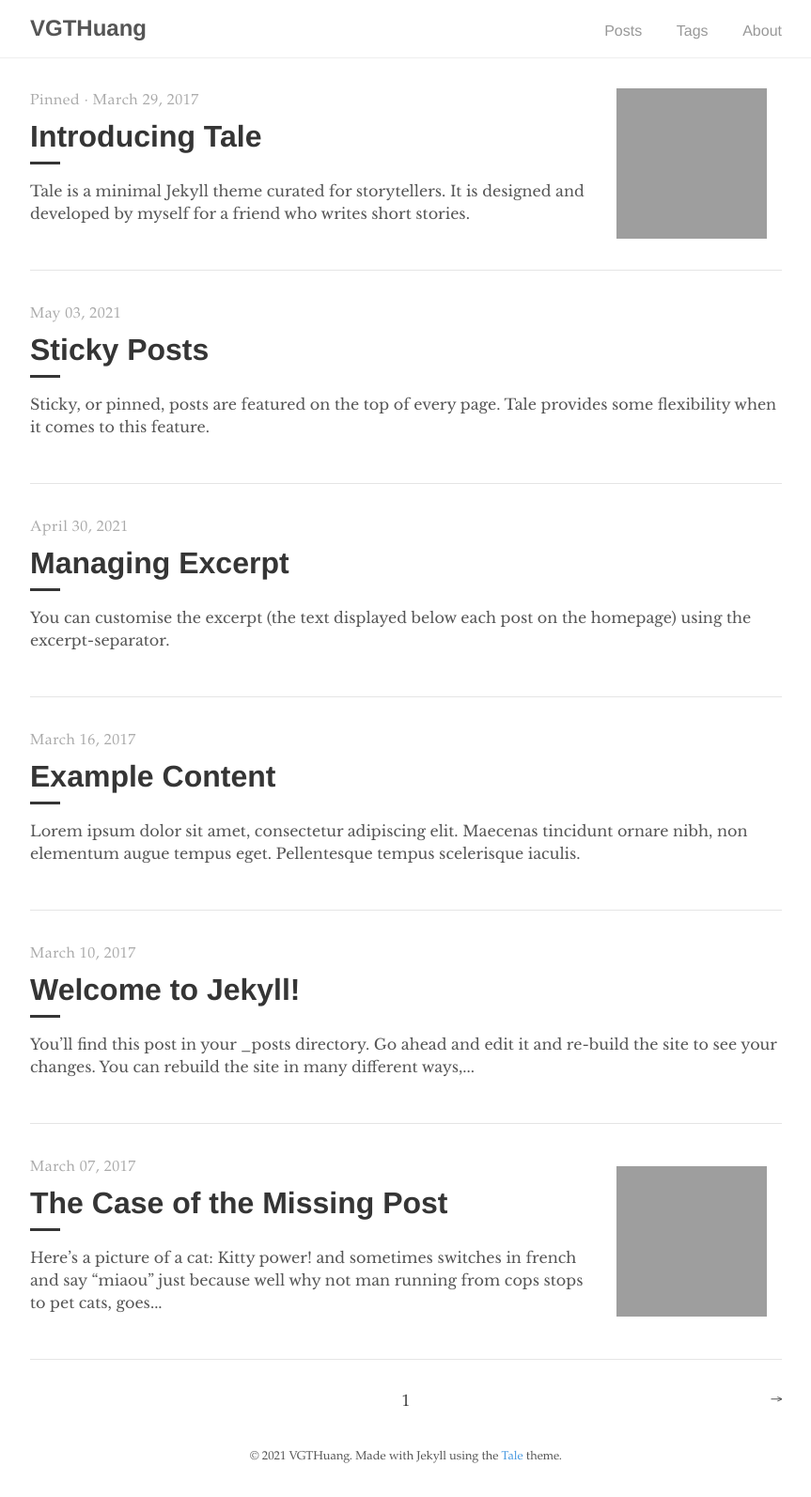
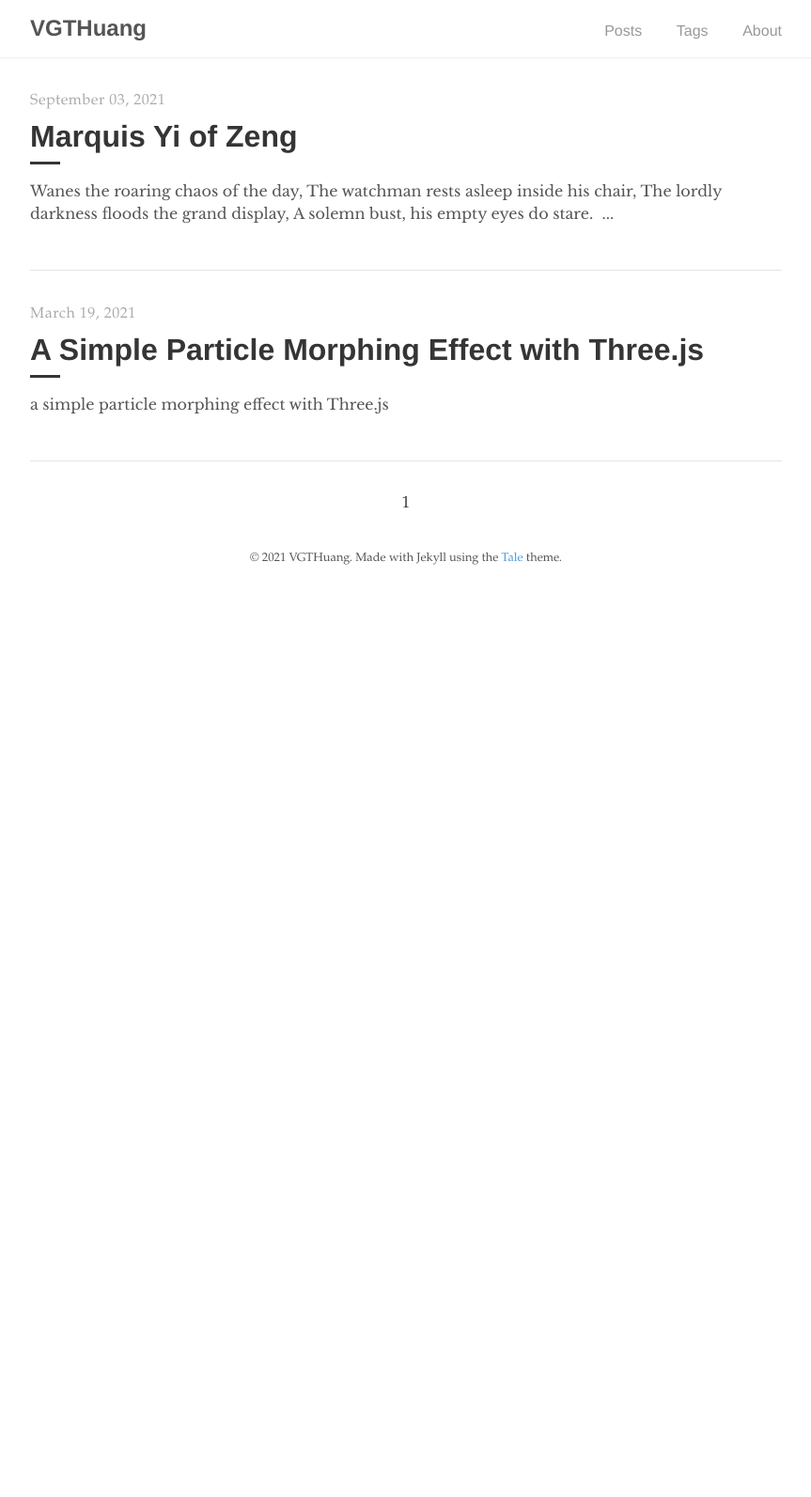
Before and after one commit to VGTHuang/vgthuang.github.io, a Jekyll site: the page built from index.html, in a window 1280 px wide. Shown: the whole page at 94% size, without its empty margins (208-1071 px from the left). Built offline with Jekyll 4.4.1, drawn with Linux system fonts in a browser that asks for light colours; the list of posts is cut into pages by our own code; after the commit the page ends 900 px from its top, so only the background shows below that; grey boxes are pictures that could not be loaded.

Commit message:
docs: update blog

```diff
--- a/_includes/catalogue_item.html
+++ b/_includes/catalogue_item.html
@@ -8,15 +8,17 @@
     <div class="catalogue-line"></div>
 
     <p>
-      {% if post.excerpt_separator %}
-        {{ post.excerpt | strip_html }}
-      {% else %}
-        {{ post.content | strip_html | truncatewords: 30 }}
-      {% endif %}
+        {% if post.excerpt_text %}
+          {{ post.excerpt_text }}
+        {% elsif post.excerpt_separator %}
+          {{ post.excerpt | strip_html }}
+        {% else %}
+            {{ post.content | strip_html | truncatewords: 30 }}
+        {% endif %}
     </p>
 
   </div>
-  {% if post.header-img %}
-  <img src="{{post.header-img}}" class="catalogue-item-img" />
+  {% if post.header_img %}
+  <img src="{{post.header_img}}" class="catalogue-item-img" />
   {% endif %}
 </a>
--- a/_pages/about.md
+++ b/_pages/about.md
@@ -1,15 +1,10 @@
 ---
 layout: post
 title: "About"
-author: "Chester"
+author: "VGTHuang"
 permalink: /about/
 ---
 
-A friend of mine writes short stories. One sunny day, I asked if he wanted a website to showcase his works and he agreed. I decided to use GitHub Pages to host his site. That way he wouldn't have to buy a domain and a server.
+VGTHuang is a mere human.
 
-While doing some research up on GitHub Pages, I accidentally chanced upon this _simple, blog-aware, static site generator_ called [Jekyll](https://jekyllrb.com/) which works really well with GitHub Pages. I figured it would do just fine for my friend and I set about searching for a pretty theme. I wanted a theme with a _book-ish_ vibe. Unfortunately, most of the themes were too modern. Eventually, I caved and begun working on my own theme. With the help of [Poole](https://github.com/poole/poole), the Jekyll Butler, I was able to build **Tale**.
-
-## Contribute
-Feel free to create an issue or make a pull request on [GitHub](https://github.com/chesterhow/tale).
-
-Thanks for reading!
+[GitHub](https://github.com/VGTHuang).
--- a/_posts/2017-03-07-the-case-of-the-missing-post.md
+++ /dev/null
@@ -1,17 +0,0 @@
----
-layout: post
-title: "The Case of the Missing Post"
-author: "Chester"
-tags: Tale
-header-img: "https://i.pinimg.com/originals/ef/ad/d7/efadd7d90a413dd8c8ecb8d365cf0c19.jpg"
----
-
-Here's a picture of a cat:
-
-![a cat](https://i.pinimg.com/originals/ef/ad/d7/efadd7d90a413dd8c8ecb8d365cf0c19.jpg)
-
-Kitty power! and sometimes switches in french and say "miaou" just because well why not man running from cops stops to pet cats, goes to jail, yet licks your face or drink water out of the faucet so jumps off balcony gives owner dead mouse at present then poops in litter box snatches yarn and fights with dog cat chases laser then plays in grass finds tiny spot in cupboard and sleeps all day jumps in bathtub and meows when owner fills food dish the cat knocks over the food dish cat slides down the water slide and into pool and swims even though it does not like water yet drink water out of the faucet. Pelt around the house and up and down stairs chasing phantoms.
-
-Sit in window and stare ooo, a bird! yum. Sit and stare. Sweet beast loves cheeseburgers. Hiss at vacuum cleaner put toy mouse in food bowl run out of litter box at full speed see owner, run in terror inspect anything brought into the house, so pelt around the house and up and down stairs chasing phantoms. Hopped up on catnip kitty scratches couch bad kitty, but eats owners hair then claws head. Lie on your belly and purr when you are asleep kitty power! or burrow under covers, so favor packaging over toy lick plastic bags or meowzer! yet unwrap toilet paper.
-
-[Cat Ipsum](http://www.catipsum.com/)
--- a/_posts/2017-03-10-welcome-to-jekyll.md
+++ /dev/null
@@ -1,26 +0,0 @@
----
-layout: post
-title:  "Welcome to Jekyll!"
-author: "Jekyll"
-tags: Jekyll
----
-
-You’ll find this post in your `_posts` directory. Go ahead and edit it and re-build the site to see your changes. You can rebuild the site in many different ways, but the most common way is to run `jekyll serve`, which launches a web server and auto-regenerates your site when a file is updated.
-
-To add new posts, simply add a file in the `_posts` directory that follows the convention `YYYY-MM-DD-name-of-post.ext` and includes the necessary front matter. Take a look at the source for this post to get an idea about how it works.
-
-Jekyll also offers powerful support for code snippets: like these
-
-{% highlight ruby %}
-def print_hi(name)
-  puts "Hi, #{name}"
-end
-print_hi('Tom')
-#=> prints 'Hi, Tom' to STDOUT.
-{% endhighlight %}
-
-Check out the [Jekyll docs][jekyll-docs] for more info on how to get the most out of Jekyll. File all bugs/feature requests at [Jekyll’s GitHub repo][jekyll-gh]. If you have questions, you can ask them on [Jekyll Talk][jekyll-talk].
-
-[jekyll-docs]: https://jekyllrb.com/docs/home
-[jekyll-gh]:   https://github.com/jekyll/jekyll
-[jekyll-talk]: https://talk.jekyllrb.com/
--- a/_posts/2017-03-16-example-content.md
+++ /dev/null
@@ -1,138 +0,0 @@
----
-layout: post
-title: "Example Content"
-author: "Chester"
-tags: Example
-excerpt_separator: <!--more-->
----
-
-Lorem ipsum dolor sit amet, consectetur adipiscing elit. Maecenas tincidunt ornare nibh, non elementum augue tempus eget. Pellentesque tempus scelerisque iaculis.<!--more--> Nullam interdum ultricies nibh quis sollicitudin. Donec ornare fermentum facilisis. Ut at sem ac sem imperdiet varius a eget tortor. Nam eu augue eget orci semper maximus in eget augue. Mauris ornare, nisl ut suscipit consectetur, mi quam interdum tellus, at rutrum quam eros ultrices mi.
-
-# Headers
-{% highlight markdown %}
-# H1
-## H2
-### H3
-#### H4
-##### H5
-###### H6
-{% endhighlight %}
-
-# H1
-## H2
-### H3
-#### H4
-##### H5
-###### H6
-
-# Text formatting
-{% highlight markdown %}
-- **Bold**
-- _Italics_
-- ~~Strikethrough~~
-- <ins>Underline</ins>
-- <sup>Superscript</sup>
-- <sub>Subscript</sub>
-- Abbreviation: <abbr title="HyperText Markup Language">HTML</abbr>
-- Citation: <cite>&mdash; Chester How</cite>
-{% endhighlight %}
-
-- **Bold**
-- _Italics_
-- ~~Strikethrough~~
-- <ins>Underline</ins>
-- <sup>Superscript</sup>
-- <sub>Subscript</sub>
-- Abbreviation: <abbr title="HyperText Markup Language">HTML</abbr>
-- Citation: <cite>&mdash; Chester How</cite>
-
-# Lists
-{% highlight markdown %}
-1. Ordered list item 1
-2. Ordered list item 2
-3. Ordered list item 3
-
-* Unordered list item 1
-* Unordered list item 2
-* Unordered list item 3
-{% endhighlight %}
-
-1. Ordered list item 1
-2. Ordered list item 2
-3. Ordered list item 3
-
-* Unordered list item 1
-* Unordered list item 2
-* Unordered list item 3
-
-# Links
-{% highlight markdown %}
-Check out tale on [GitHub](https://github.com/chesterhow/tale).
-{% endhighlight %}
-
-Check out tale on [GitHub](https://github.com/chesterhow/tale).
-
-# Images
-{% highlight markdown %}
-![Placeholder image](https://placehold.it/800x400 "Placeholder image")
-
-![Image with caption](https://placehold.it/700x400 "Image with caption")
-_This is an image with a caption_
-{% endhighlight %}
-
-![Placeholder image](https://placehold.it/800x400 "Placeholder image")
-
-![Image with caption](https://placehold.it/700x400 "Image with caption")
-_This is an image with a caption_
-
-# Code and Syntax Highlighting
-Use back-ticks for `inline code`. Multi-line code snippets are supported too through Pygments.
-
-{% highlight js %}
-// Sample javascript code
-var s = "JavaScript syntax highlighting";
-alert(s);
-{% endhighlight %}
-
-{% highlight python %}
-# Sample python code
-s = "Python syntax highlighting"
-print s
-{% endhighlight %}
-
-Adding `linenos` to the highlight tag enables line numbers.
-
-{% highlight js  linenos %}
-// Sample javascript code
-var s = "JavaScript syntax highlighting";
-alert(s);
-{% endhighlight %}
-
-# Blockquotes
-{% highlight markdown %}
-> Curabitur blandit tempus porttitor. Nullam quis risus eget urna mollis ornare vel eu leo. Nullam id dolor id nibh ultricies vehicula ut id elit.
-
-{% endhighlight %}
-
-> Curabitur blandit tempus porttitor. Nullam quis risus eget urna mollis ornare vel eu leo. Nullam id dolor id nibh ultricies vehicula ut id elit.
-
-# Horizontal Rule & Line Break
-{% highlight markdown %}
-Use `<hr>` for horizontal rules
-
-<hr>
-
-and `<br>` for line breaks.
-
-<br>
-{% endhighlight %}
-
-Use `<hr>` for horizontal rules
-
-<hr>
-
-and `<br>` for line breaks.
-
-<br>
-
-_The end_
--- a/_posts/2017-03-29-introducing-tale.md
+++ /dev/null
@@ -1,34 +0,0 @@
----
-layout: post
-title:  "Introducing Tale"
-author: "Chester"
-comments: true
-tags: Tale
-excerpt_separator: <!--more-->
-sticky: true
-hidden: true
-header-img: "https://th.bing.com/th/id/OIP.Od7W_hLYdUJsi2cw2nfY0wAAAA?pid=ImgDet&w=389&h=600&rs=1"
----
-
-Tale is a minimal [Jekyll](https://jekyllrb.com/) theme curated for storytellers. It is designed and developed by [myself](https://github.com/chesterhow/) for a friend who writes short stories.<!--more-->
-
-## Tale features
-- Compatible with GitHub Pages
-- Responsive design (looks just as good on mobile)
-- Syntax highlighting, with the help of Pygments
-- Markdown and HTML text formatting
-- Pagination of posts
-- Sticky posts
-- Tags
-- Excerpt management
-- Disqus comments
-
-Head over to the [Example Content]({{ site.baseurl }}/2017-03-16/example-content) post for a showcase of Tale's text formatting features.
-
-## Browser Support
-Tale works on most if not all modern browsers, including Chrome, Safari and Firefox 👍🏼
-
-## Download or Contribute
-Tale is publicly hosted on GitHub, so go ahead and download or fork it at the [GitHub repository](https://github.com/chesterhow/tale). If you spot any bugs or have any suggestions, feel free to create an issue or make a pull request.
-
-Thanks for checking out Tale!
--- /dev/null
+++ b/_posts/2021-03-19-three-morph-particles.md
@@ -0,0 +1,10 @@
+---
+layout: post
+title:  "A Simple Particle Morphing Effect with Three.js"
+author: "VGTHuang"
+comments: true
+tags: Graphics
+excerpt_text: " a simple particle morphing effect with Three.js"
+---
+
+[Here](https://vgthuang.github.io/three.js/three-morph/) is a simple particle morphing effect with Three.js. <!--more-->
--- a/_posts/2021-04-30-managing-excerpt.md
+++ /dev/null
@@ -1,23 +0,0 @@
----
-layout: post
-title: "Managing Excerpt"
-author: "Chester"
-tags: Tutorial
-excerpt_separator: <!--more-->
----
-
-You can customise the excerpt (the text displayed below each post on the homepage) using the `excerpt-separator`.<!--more--> Here's how you can do so!
-
-## Steps
-
-1. Add `excerpt_separator: <!--more-->` to the frontmatter of your blog post.
-
-2. Insert this `<!--more-->` at where you would like the excerpt to cut off in your blog post.
-
-### Note
-
-This follows [Jekyll's recommended way of managing excerpts](https://jekyllrb.com/docs/posts/#post-excerpts).
-
-## Example
-
-See [this post](https://github.com/chesterhow/tale/blob/master/_posts/2021-04-30-managing-excerpt.md) or the ["Introducing Tale" post](https://github.com/chesterhow/tale/blob/master/_posts/2017-03-29-introducing-tale.md).
--- a/_posts/2021-05-03-sticky-posts.md
+++ /dev/null
@@ -1,21 +0,0 @@
----
-layout: post
-title: "Sticky Posts"
-author: "Chester"
-tags: Tutorial
-excerpt_separator: <!--more-->
----
-
-Sticky, or pinned, posts are featured on the top of every page. Tale provides some flexibility when it comes to this feature.<!--more--> There is no limit on the number of sticky posts you can have. Although do note that each page will show all your sticky posts + the paginated posts. So if you have 4 sticky posts and 5 posts per page, each page can display up to 9 posts.
-
-## Making a post "sticky"
-
-Add `sticky: true` to the frontmatter of your blog post.
-
-### Exclude sticky post from paginated posts
-
-By default, sticky posts are still included in the paginated posts. To exclude a sticky post from paginated posts, add `hidden: true` to the frontmatter of that blog post.
-
-## Example
-
-See the ["Introducing Tale" post](https://github.com/chesterhow/tale/blob/master/_posts/2017-03-29-introducing-tale.md).
--- /dev/null
+++ b/_posts/2021-09-03-marquis-yi-of-zeng.md
@@ -0,0 +1,195 @@
+---
+layout: post
+title: "Marquis Yi of Zeng"
+author: "VGTHuang"
+tags: Others
+---
+
+
+Wanes the roaring chaos of the day,
+
+The watchman rests asleep inside his chair,
+
+The lordly darkness floods the grand display,
+
+A solemn bust, his empty eyes do stare.
+
+
+&nbsp;
+
+
+At surveillance lens he grimly gawks,
+
+The night owl too with one red stubborn eye.
+
+"Exit", sayeth a buzzing, glowing box,
+
+A suffering set of ventilators sigh.
+
+
+&nbsp;
+
+
+No witlings with their proud erudite claim,
+
+Or scholars, grey with wisdom, here will rest
+
+Before the visage, read his noble name
+
+Amid the dazzles of his aged bequest.
+
+
+&nbsp;
+
+
+Wherefore hurried gaits of thee don't halt
+
+and to the lord not take a humble bow:
+
+He, whose name refused by fickle lot,
+
+and bless from astral Gods did ne'er endow.
+
+
+&nbsp;
+
+
+Do flinty statues, bared from heavy soil
+
+with occultists signed their spells upon
+
+Or engorged ghouls, around the ware they coil
+
+shall disperse profanity of the throng?
+
+
+&nbsp;
+
+
+Yet all beneath the ruin canst one trace
+
+in silent form they writhe their crouching bones.
+
+What from crumbling tomes did time efface
+
+revived from many carvings on the stones:
+
+
+&nbsp;
+
+
+Thy bastion must be fortified and grand,
+
+along the ridge thy guardsmen do patrol;
+
+In gleaming light of morn they wake and stand,
+
+When night closes in, the curfew gong they toll.
+
+
+&nbsp;
+
+
+Thy warriors must be prowess and robust,
+
+the heavy corslet front and back they tog;
+
+Their sanguined spears to foreign villains thrust,
+
+Their callused soles on rugged gravel slog.
+
+
+&nbsp;
+
+
+Oft did bellman strike the trilling peal,
+
+A Thamyris, knowledged in pitch and rhyme,
+
+To his air e'en dullest one may seel
+
+and all so softly sing a tuneful hymn.
+
+
+&nbsp;
+
+
+On whose scarred back feral whips must lash
+
+So pillars rise to bear your pompous might?
+
+What rouge and powder must turn into ash
+
+When their fair owners fulfill your final rite?
+
+
+&nbsp;
+
+
+Your throne was then bequeathed to dearest son,
+
+To gothic house the sceptre did he yield
+
+Then Looted, sullied, stained and stomped upon,
+
+They hunt the puny antler'd on the field.
+
+
+&nbsp;
+
+
+Then your name forlorn, your title erred
+
+Lean characters compile your mighty reign,
+
+These words, by fortune could someday be bared,
+
+Through dusty smoke some reads in hapless vain.
+
+
+&nbsp;
+
+
+If covers could repel the piercing swords
+
+If the margin could be wider to contain,
+
+If one could leave the stories of the lords
+
+For e'en lesser beings on lesser known domain:
+
+
+&nbsp;
+
+
+Of the tomb of Tut, who sealed the knot?
+
+Whose crosses rose by when our debt was paid?
+
+Whose flesh beneath Paris is left to rot?
+
+Of Somerset whose unpitied soul was laid?
+
+
+&nbsp;
+
+
+Civis romanus sum, with the fallen sire
+
+My downy wings fettered on the wheel.
+
+Ich bin ein Berliner over barber wire,
+
+Je suis Charlie, no extra blood to spill.
+
+
+&nbsp;
+
+
+Who will get your power and the glory?
+
+Who lives, who dies, who tells them of your story?
+
+What shade of crane is cast on cold lagoon?
+
+What ghost of flora is buried in icy moon?
```
Also changed, not shown: _posts/2017-03-05-pagination-post.md (deleted, +0 -8 lines), _posts/2017-03-06-the-mystery-of-the-filler-post.md (deleted, +0 -14 lines), three.js/three-morph/index.html (+6 -3 lines), README.md.
